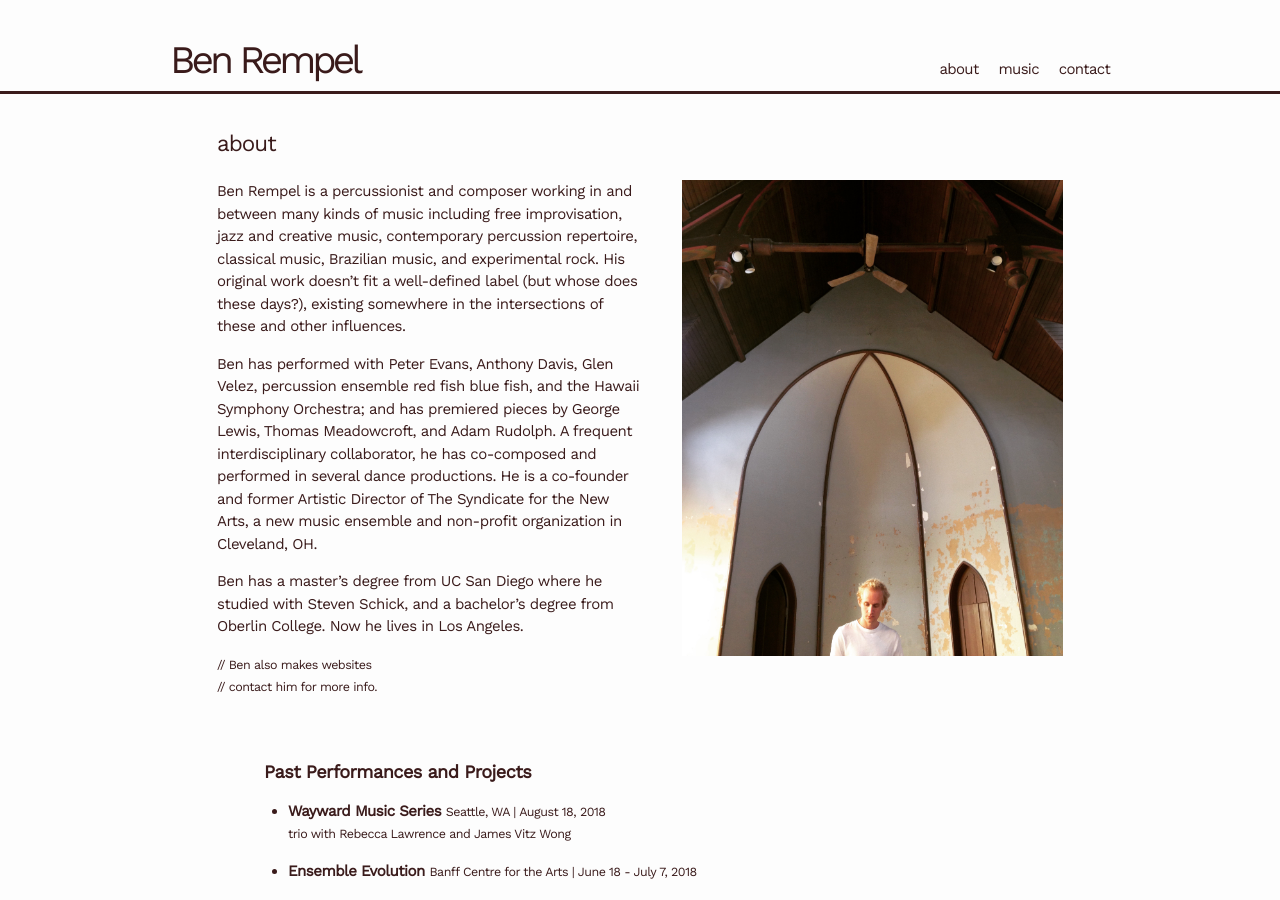
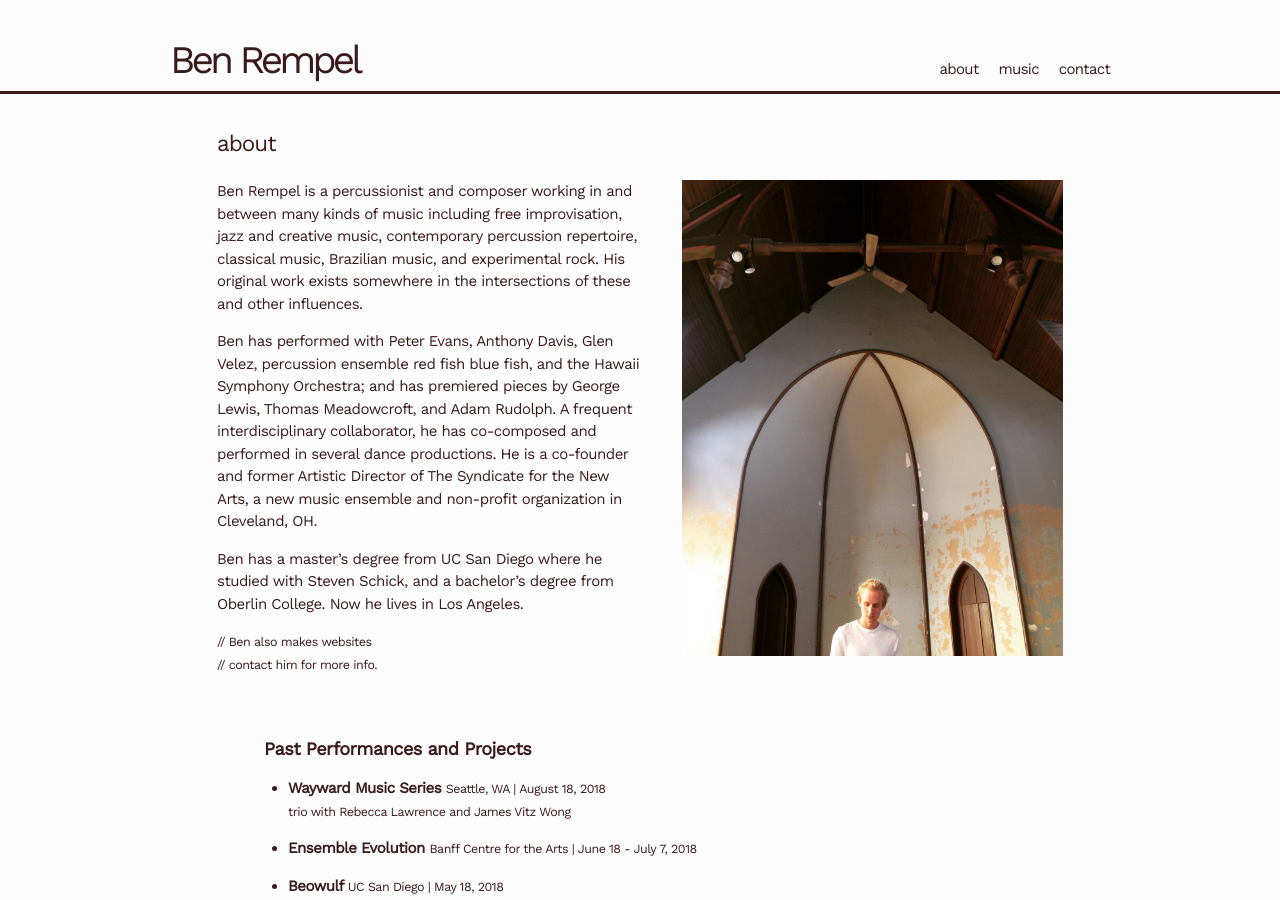
Before and after one commit to benrempel/benrempel.github.io, a Jekyll site: the page built from about.html, in a window 1280 px wide and 900 px high. Built offline with Jekyll 4.4.1, drawn with Linux system fonts in a browser that asks for light colours; some web fonts are replaced.

Commit message:
slight change to bio

```diff
--- a/about.html
+++ b/about.html
@@ -13,7 +13,7 @@ permalink: /about/
 
 
       <p>
-          Ben Rempel is a percussionist and composer working in and between many kinds of music including free improvisation, jazz and creative music, contemporary percussion repertoire, classical music, Brazilian music, and experimental rock. His original work doesn’t fit a well-defined label (but whose does these days?), existing somewhere in the intersections of these and other influences.
+          Ben Rempel is a percussionist and composer working in and between many kinds of music including free improvisation, jazz and creative music, contemporary percussion repertoire, classical music, Brazilian music, and experimental rock. His original work exists somewhere in the intersections of these and other influences.
       </p>
       <p>
           Ben has performed with Peter Evans, Anthony Davis, Glen Velez, percussion ensemble red fish blue fish, and the Hawaii Symphony Orchestra; and has premiered pieces by George Lewis, Thomas Meadowcroft, and Adam Rudolph. A frequent interdisciplinary collaborator, he has co-composed and performed in several dance productions. He is a co-founder and former Artistic Director of The Syndicate for the New Arts, a new music ensemble and non-profit organization in Cleveland, OH.
```
